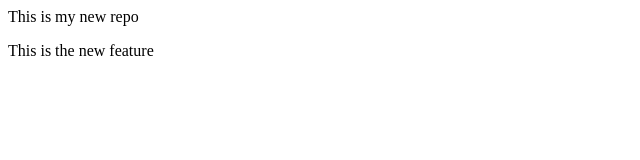
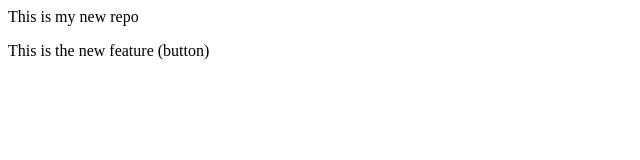
Before and after one commit to PrashantMelshetty/localrepo, a plain HTML site: page localrepo/index.html in a window 1280 px wide. Shown: the full height of the page, 0-640 px from the left. Drawn offline with Linux system fonts and the light colour scheme.

Commit message:
adding button

```diff
--- a/localrepo/index.html
+++ b/localrepo/index.html
@@ -1,2 +1,2 @@
 <p> This is my new repo</p>
-<P> This is the new feature </P>
+<P> This is the new feature (button)</P>
```
